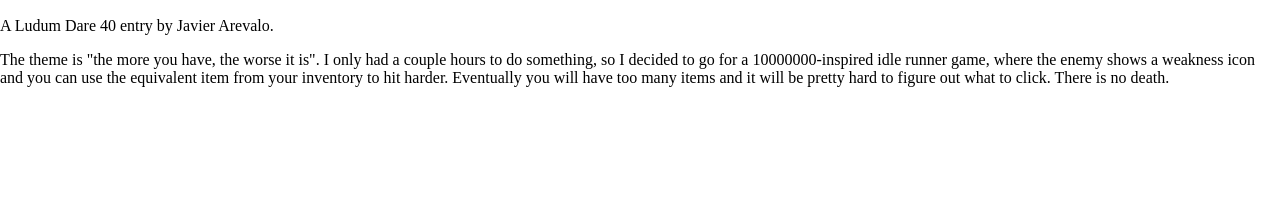
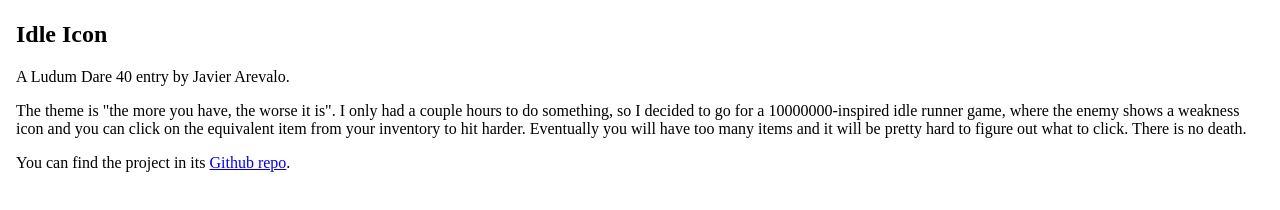
Before and after one commit to TheJare/ld40, a plain HTML site: page index.html in a window 1280 px wide. Shown: the part 416-626 px from the top of the page. Drawn offline with Linux system fonts and the light colour scheme.

Commit message:
Tweaks to the description

```diff
--- a/index.html
+++ b/index.html
@@ -4,7 +4,7 @@
     <meta charset="UTF-8">
     <meta name="viewport" content="width=device-width, initial-scale=1.0">
     <meta http-equiv="X-UA-Compatible" content="ie=edge">
-    <title>Jare's Inventory Quest</title>
+    <title>Idle Icon</title>
     <style>
         html, body { width: 100%; height: 100%; overflow: hidden; margin: 0; padding: 0; }
         #playarea { width: 96%; height: auto; margin: 1em 2%; position: relative; }
@@ -13,6 +13,7 @@
         .invitem { padding: 2; border: black solid 1px; box-sizing: border-box; }
         #score { font-family: Arial, Helvetica, sans-serif; font-size: 3vw; color: yellow; position:absolute; top: 1vw; left: 3vw; text-shadow: 0.1vw 0.1vw 0.4vw #000000; }
         #enemyweak { position: absolute; top: 6vw; left: 35%; width: 4vw; height: auto; }
+        #prose { margin: 1em; }
     </style>
 </head>
 <body>
@@ -22,10 +23,14 @@
         <img id="enemyweak" class="invitem" style="display:none">
         <div id="inventory"></div>
     </div>
-    <p>A Ludum Dare 40 entry by Javier Arevalo.</p>
-    <p>The theme is "the more you have, the worse it is". I only had a couple hours to do something, so I decided
-        to go for a 10000000-inspired idle runner game, where the enemy shows a weakness icon and you can use the equivalent item from your inventory to hit harder. Eventually you will have too many items and it will be pretty hard to figure out what to click. There is no death.
-    </p>
+    <div id="prose">
+        <h2>Idle Icon</h2>
+        <p>A Ludum Dare 40 entry by Javier Arevalo.</p>
+        <p>The theme is "the more you have, the worse it is". I only had a couple hours to do something, so I decided
+            to go for a 10000000-inspired idle runner game, where the enemy shows a weakness icon and you can click on the equivalent item from your inventory to hit harder. Eventually you will have too many items and it will be pretty hard to figure out what to click. There is no death.
+        </p>
+        <p>You can find the project in its <a href="https://github.com/TheJare/ld40">Github repo</a>.</p>
+    </div>
 
     <script>
         const canvas = document.getElementById("canvas");
```
Also changed, not shown: 1 other file.
